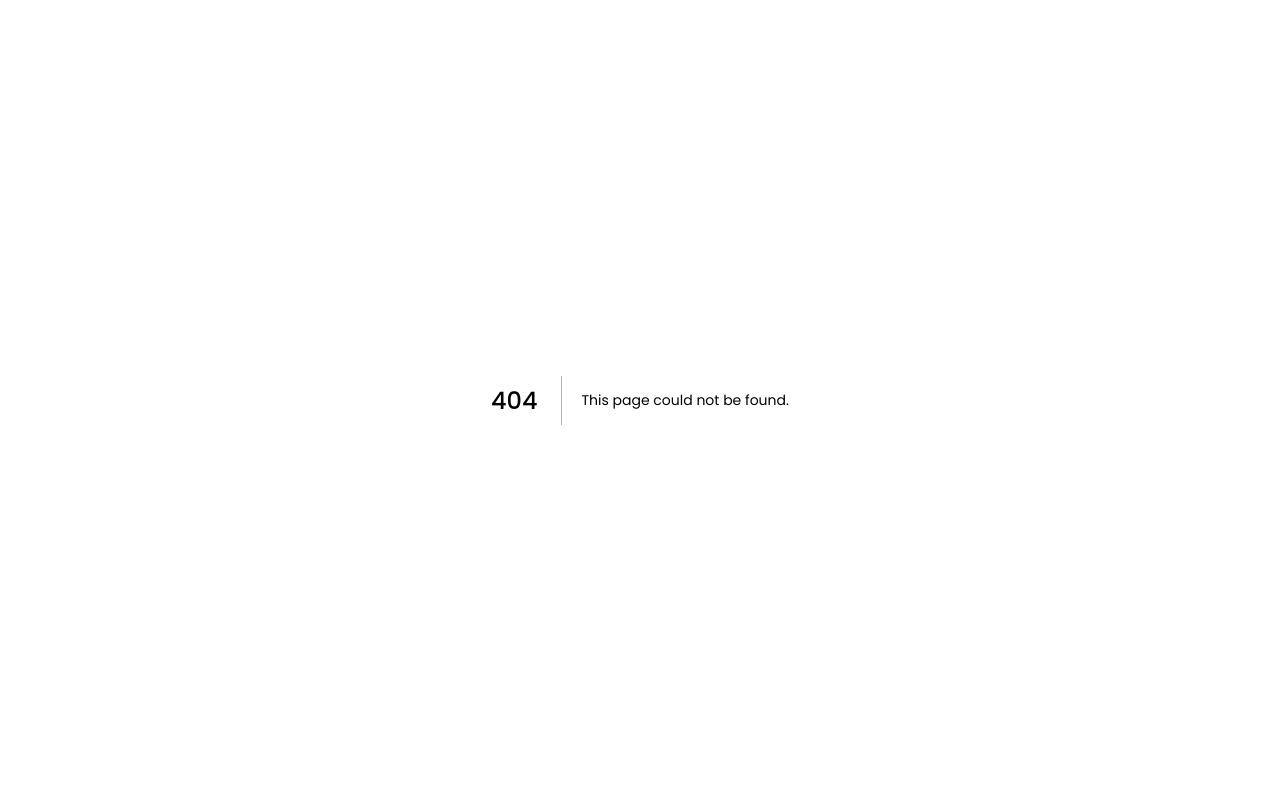
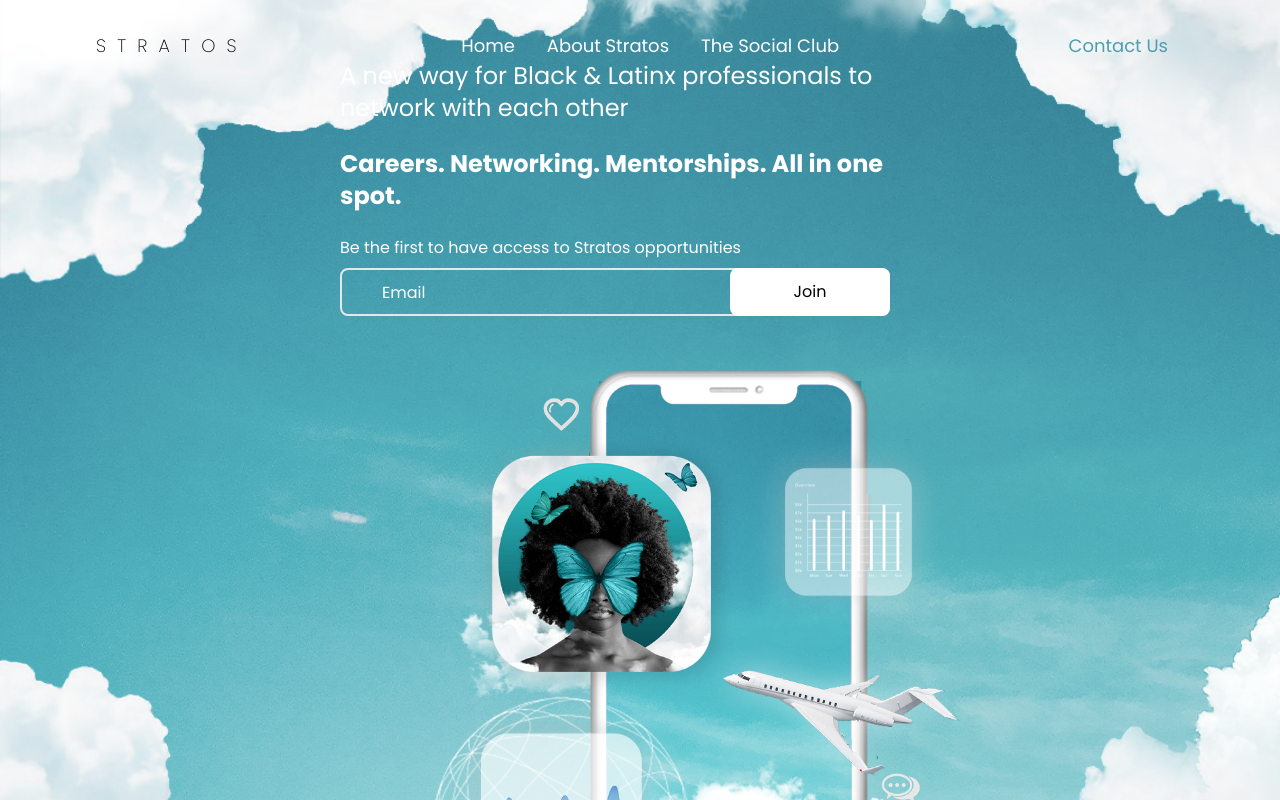
Before and after one commit to UsmanAsif193/stratos-next, a Next.js app: page /contactUs in a window 1280 px wide. Before the commit this address had no page. Shown: the top 800 px of the page. Built offline with nearby package versions, Linux system fonts and the light colour scheme.

Commit message:
Contact us page first section

```diff
--- /dev/null
+++ b/src/components/joinStratos/index.jsx
@@ -0,0 +1,44 @@
+import React from "react";
+
+const JoinStratos = () => {
+  return (
+    <div className="flex items-center justify-center flex-wrap h-screen pt-20 px-8 md:pt-0">
+      <div className="w-[600px]">
+        <div>
+          <h2 className="text-2xl">
+            A new way for Black & Latinx professionals to network with each
+            other
+          </h2>
+        </div>
+        <div className="text-2xl font-bold py-6">
+          <h2>Careers. Networking. Mentorships. All in one spot.</h2>
+        </div>
+        <div>
+          <h3 className="pb-2">
+            Be the first to have access to Stratos opportunities
+          </h3>
+        </div>
+        <div class="flex items-center">
+          <div class="relative">
+            <input
+              type="text"
+              class="h-10 w-[320px] md:h-12 md:w-[550px] pl-10 pr-20 placeholder-white bg-transparent border-2 rounded-lg z-0 focus:shadow focus:outline-none"
+              placeholder="Email"
+            />
+            <div class="absolute top-0 right-0">
+              {" "}
+              <button class=" h-10 w-28 md:h-12 md:w-40 text-black rounded-lg bg-white hover:bg-gray">
+                Join
+              </button>{" "}
+            </div>
+          </div>
+        </div>
+      </div>
+      <div>
+        <img className="md:w-[650px]" src="assets/Header-graphic.png" alt="" />
+      </div>
+    </div>
+  );
+};
+
+export default JoinStratos;
--- a/src/components/navbar/index.jsx
+++ b/src/components/navbar/index.jsx
@@ -9,12 +9,18 @@
   );
 };
 
-const Navbar = () => {
+const Navbar = ({ blackColor }) => {
   const [toggleMenu, setToggleMenu] = useState(false);
   return (
     <div className="pt-8 md:px-24 px-8">
       <div className="items-center text-lg font-normal justify-between hidden md:flex">
-        <h1 className="tracking-[.7rem] uppercase font-extralight">Stratos</h1>
+        <h1
+          className={`${
+            blackColor && "text-black"
+          } tracking-[.7rem] uppercase font-extralight`}
+        >
+          Stratos
+        </h1>
         <div>
           <ul className="flex">
             <NavbarItem title={"Home"} link="/" />
@@ -23,7 +29,11 @@
           </ul>
         </div>
         <div className="cursor-pointer">
-          <NavbarItem title={"Contact Us"} classProps={"list-none"} link="/" />
+          <NavbarItem
+            title={"Contact Us"}
+            classProps={`list-none ${blackColor && "text-[#4a9fb1]"}`}
+            link="/"
+          />
         </div>
       </div>
       <div className=" md:hidden">
@@ -63,7 +73,9 @@
               />
               <NavbarItem
                 title={"Contact Us"}
-                classProps={"list-none my-2 text-lg"}
+                classProps={`list-none my-2 text-lg ${
+                  blackColor && "text-[#4a9fb1]"
+                }`}
                 link="/"
               />
             </ul>
--- /dev/null
+++ b/src/pages/contactUs.js
@@ -0,0 +1,16 @@
+import React from "react";
+import JoinStratos from "../components/joinStratos";
+import Navbar from "../components/navbar";
+
+const contactUs = () => {
+  return (
+    <div className="min-h-screen">
+      <div className="min-h-screen h-full bg-cloud-image-index-2 bg-cover text-white">
+        <Navbar blackColor />
+        <JoinStratos />
+      </div>
+    </div>
+  );
+};
+
+export default contactUs;
--- a/src/pages/index.js
+++ b/src/pages/index.js
@@ -4,6 +4,7 @@
 import Hero from "../components/hero";
 import GuestList from "../components/guestList";
 import dynamic from "next/dynamic";
+
 
 const Schedule = dynamic(() => import("../components/schedule"), {
   ssr: false,
```
